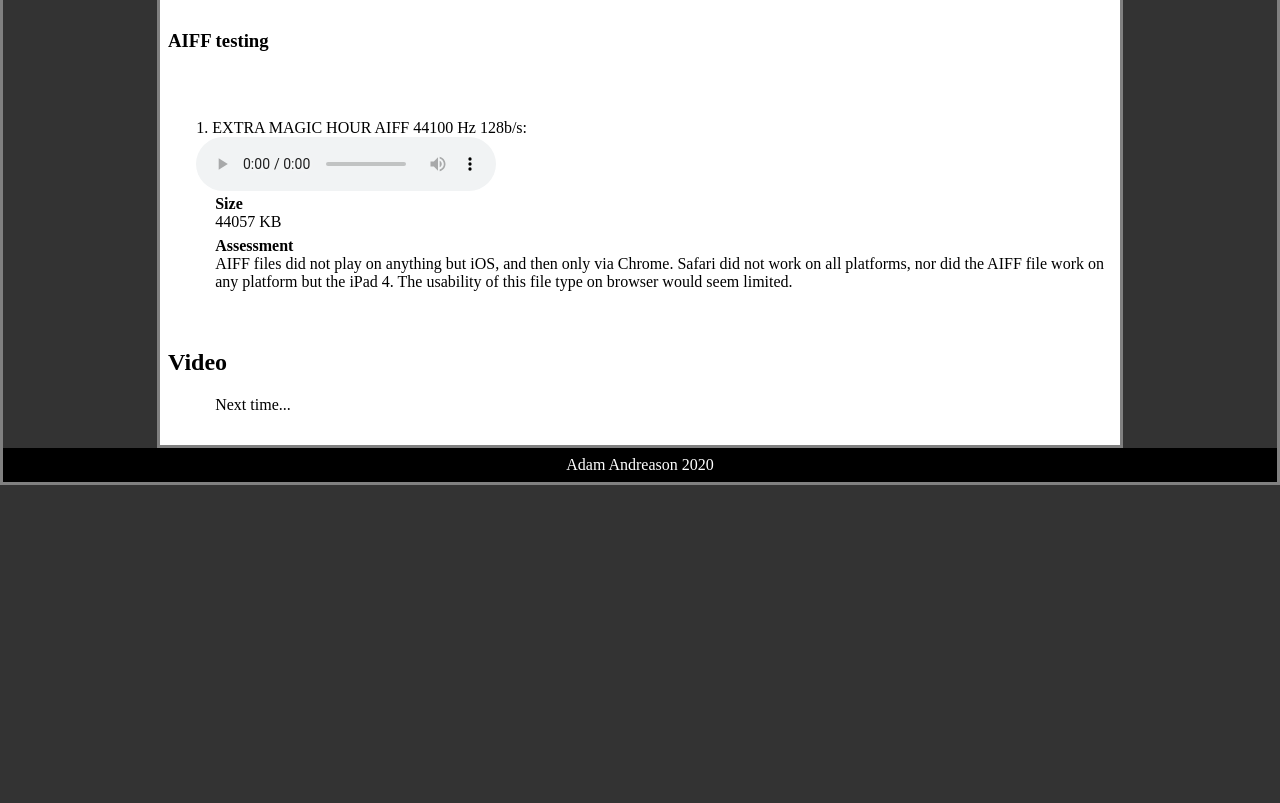
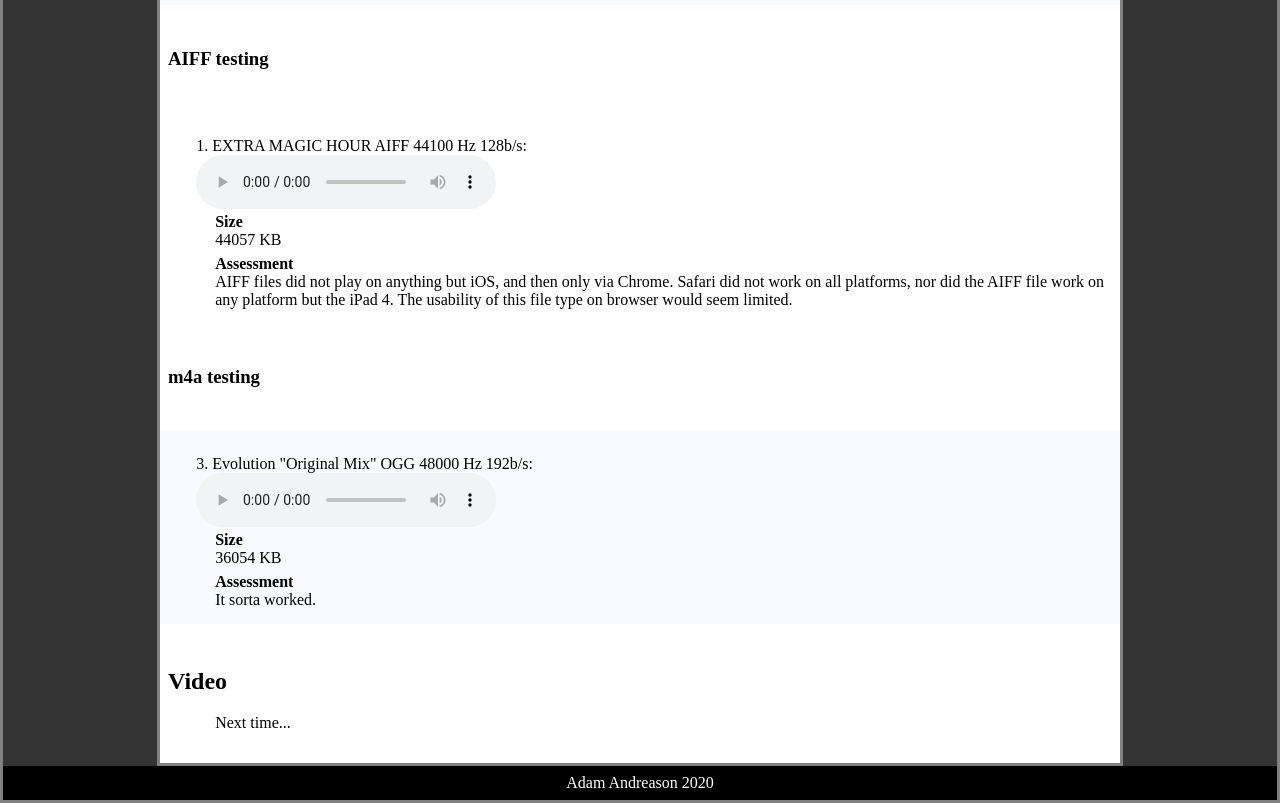
Before and after one commit to timetoady/2341, a plain HTML site: page index.html in a window 1280 px wide. Shown: the part 2528-3331 px from the top of the page. Before the commit the page ends 3013 px from the top, so only its background shows below. Drawn offline with Linux system fonts and the light colour scheme.

Commit message:
added one sound type

```diff
--- a/index.html
+++ b/index.html
@@ -107,9 +107,8 @@
             <h4>Assessment</h4>
             <p>Like the MP3, the FLAC was the other format that successfully played across all platforms. However, FLAC
                 files seem to have several issues. They were unable to show total play time on any platform from the
-                browser, and starting and stopping playback was sometimes a bit sluggish. The quality uptick that should
-                be
-                more noticable for a lossless file, but was less apparent on the Android phone, most on the PC.</p>
+                browser, and starting and stopping playback was sometimes a bit sluggish. And although the time would count up, the position wasn't scrollable on any platform.
+                The quality uptick that should be more noticable for a lossless file, but was less apparent on the Android phone, most on the PC.</p>
         </div>
 
         <div>
@@ -196,8 +195,26 @@
             <p>AIFF files did not play on anything but iOS, and then only via Chrome. Safari did not work on all platforms,
                 nor did the AIFF file work on any platform but the iPad 4. The usability of this file type on browser
                 would seem limited.</p>
+        </div>
 
+        <div>
+            <h3>m4a testing</h3>
         </div>
+
+        <div class="zebra">
+            <figure>
+                <figcaption>3. Evolution "Original Mix" OGG 48000 Hz 192b/s:</figcaption>
+                <audio controls src="/audio_assets/05 evolution _Original Mix_.m4a">
+                    Your browser does not support the
+                    <code>audio</code> element.
+                </audio>
+            </figure>
+            <h4>Size</h4>
+            <p>36054 KB</p>
+            <h4>Assessment</h4>
+            <p> It sorta worked.</p>
+        </div>
+
 
         <div>
             <h2>Video</h2>
```
